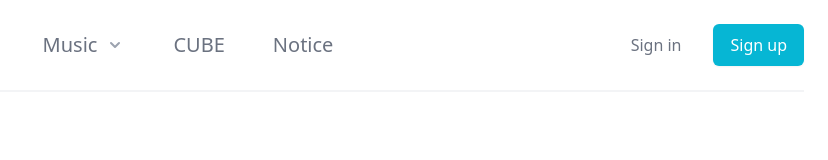
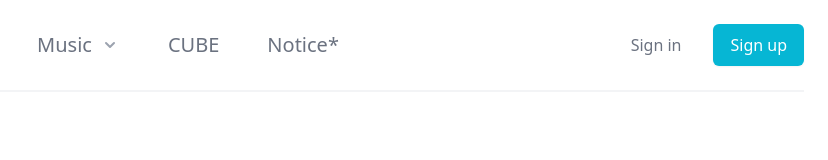
Before and after one commit to YSJ-Git/nextjs-vercel-deploy, a Next.js app: page / in a window 1280 px wide. Shown: the top 160 px of the page, without its empty margins (452-1280 px from the left). Built offline with nearby package versions, Linux system fonts and the light colour scheme.

Commit message:
Notice link

```diff
--- a/components/_App/Header.js
+++ b/components/_App/Header.js
@@ -206,7 +206,7 @@ const Header = () => {
               </Link>
               <Link href="/notice">
                 <a className="text-xl font-medium text-gray-500 hover:text-gray-900">
-                  Notice
+                  Notice*
                 </a>
               </Link>
 
```
